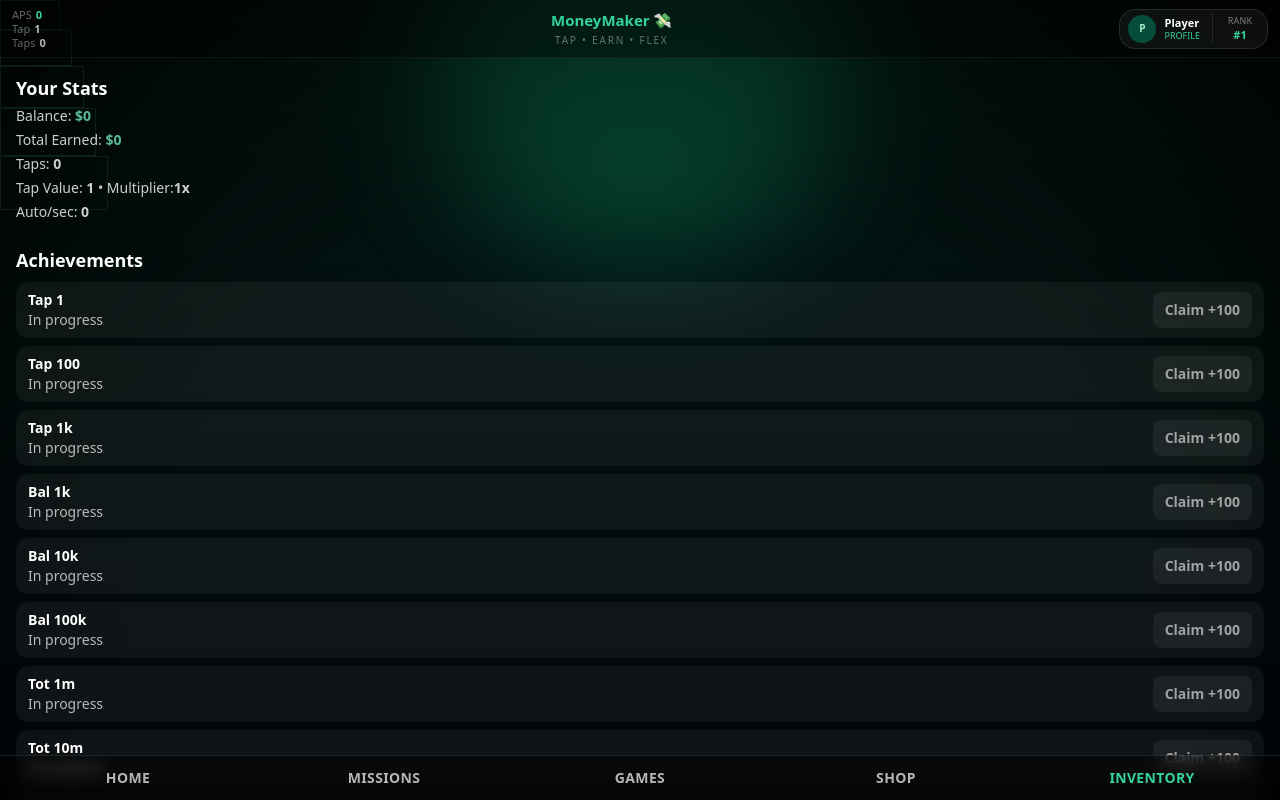
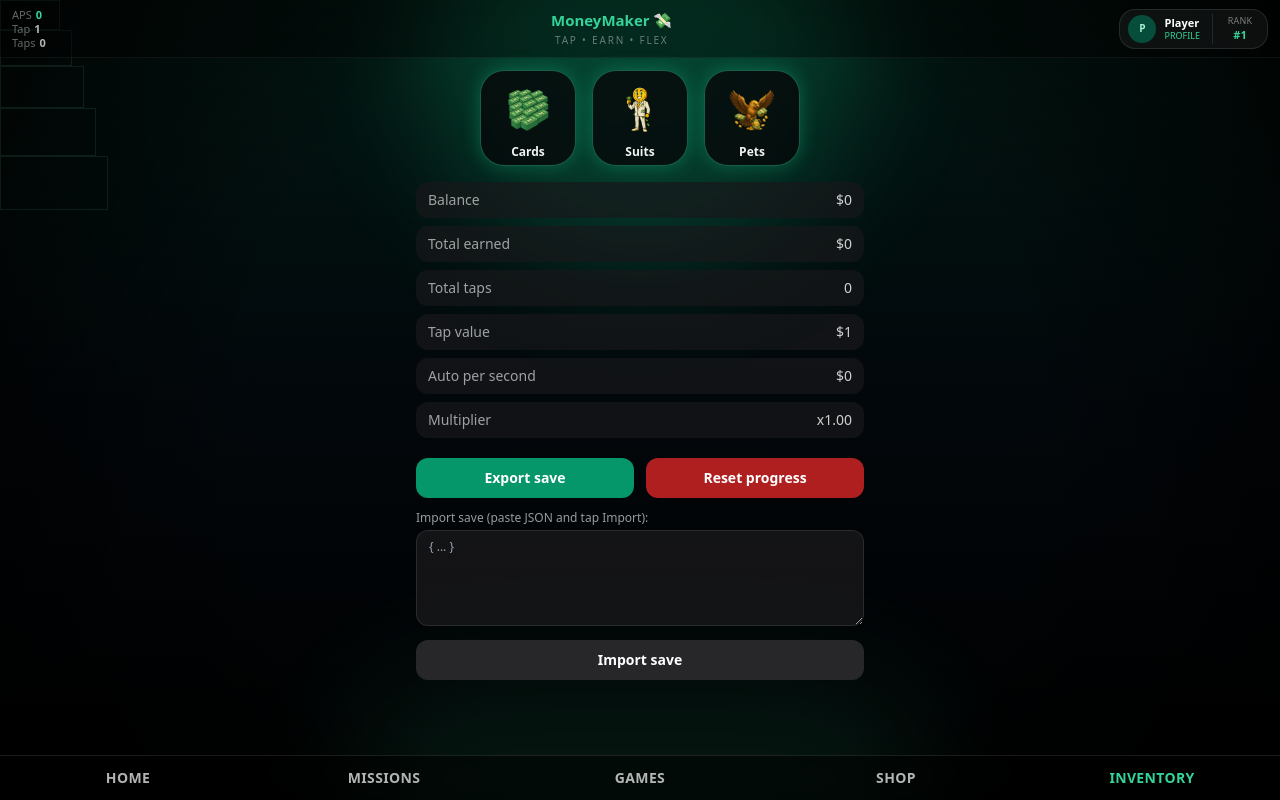
Before and after one commit to DozerBrain/TelegramMoneyMaker, a React (Vite) app: page / in a window 1280 px wide. Both pictures are taken after a click on the button "INVENTORY". Shown: the top 800 px of the page. Built offline with nearby package versions, Linux system fonts and the light colour scheme.

Commit message:
Update More.tsx

```diff
--- a/src/pages/More.tsx
+++ b/src/pages/More.tsx
@@ -1,8 +1,6 @@
-// src/pages/More.tsx
+// src/pages/More.tsx  (Inventory)
 import React, { useState } from "react";
-import { formatMoneyShort } from "../lib/format";
-
-type AchState = Record<string, { done: boolean; claimed: boolean }>;
+import LeftQuickNav from "../components/LeftQuickNav";
 
 type Props = {
   balance: number;
@@ -11,8 +9,11 @@ type Props = {
   tapValue: number;
   autoPerSec: number;
   multi: number;
-  achievementsState: AchState;
+
+  // still passed from App but not used here now
+  achievementsState: Record<string, { done: boolean; claimed: boolean }>;
   onClaim: (id: string, reward: number) => void;
+
   onReset: () => void;
   onExport: () => void;
   onImport: (raw: string) => void;
@@ -25,146 +26,81 @@ export default function More({
   tapValue,
   autoPerSec,
   multi,
-  achievementsState,
-  onClaim,
   onReset,
   onExport,
   onImport,
 }: Props) {
   const [importText, setImportText] = useState("");
-  const [importError, setImportError] = useState("");
-
-  function niceId(id: string) {
-    return id
-      .replace(/[_-]+/g, " ")
-      .replace(/\b\w/g, (c) => c.toUpperCase());
-  }
-
-  function claim(id: string) {
-    const reward = 100;
-    onClaim(id, reward);
-  }
-
-  function handleImport() {
-    setImportError("");
-    if (!importText.trim()) return;
-    try {
-      JSON.parse(importText);
-      onImport(importText.trim());
-      setImportText("");
-    } catch {
-      setImportError("Invalid JSON. Paste your exact save string.");
-    }
-  }
 
   return (
-    <div className="p-4 space-y-6 text-white">
-      {/* Stats */}
-      <section className="space-y-1">
-        <h2 className="text-lg font-bold">Your Stats</h2>
-        <div className="text-sm opacity-80">
-          Balance:{" "}
-          <b className="text-emerald-300">
-            ${formatMoneyShort(balance)}
-          </b>
+    <div className="w-full h-full flex flex-col items-center pt-3 pb-24 px-4 text-white">
+      {/* 🔹 Inventory header row: Cards / Suits / Pets */}
+      <LeftQuickNav />
+
+      {/* Small summary */}
+      <div className="mt-4 w-full max-w-md space-y-2 text-sm text-white/80">
+        <div className="flex justify-between bg-zinc-900/70 rounded-xl px-3 py-2">
+          <span className="text-white/60">Balance</span>
+          <span>${balance.toLocaleString()}</span>
         </div>
-        <div className="text-sm opacity-80">
-          Total Earned:{" "}
-          <b className="text-emerald-300">
-            ${formatMoneyShort(totalEarnings)}
-          </b>
+        <div className="flex justify-between bg-zinc-900/70 rounded-xl px-3 py-2">
+          <span className="text-white/60">Total earned</span>
+          <span>${totalEarnings.toLocaleString()}</span>
         </div>
-        <div className="text-sm opacity-80">
-          Taps: <b>{formatMoneyShort(taps)}</b>
+        <div className="flex justify-between bg-zinc-900/70 rounded-xl px-3 py-2">
+          <span className="text-white/60">Total taps</span>
+          <span>{taps.toLocaleString()}</span>
         </div>
-        <div className="text-sm opacity-80">
-          Tap Value: <b>{formatMoneyShort(tapValue)}</b> • Multiplier:
-<b>{formatMoneyShort(multi)}x</b>
+        <div className="flex justify-between bg-zinc-900/70 rounded-xl px-3 py-2">
+          <span className="text-white/60">Tap value</span>
+          <span>${tapValue.toLocaleString()}</span>
         </div>
-        <div className="text-sm opacity-80">
-          Auto/sec: <b>{formatMoneyShort(autoPerSec)}</b>
+        <div className="flex justify-between bg-zinc-900/70 rounded-xl px-3 py-2">
+          <span className="text-white/60">Auto per second</span>
+          <span>${autoPerSec.toLocaleString()}</span>
         </div>
-      </section>
-
-      {/* Achievements */}
-      <section className="space-y-2">
-        <h2 className="text-lg font-bold">Achievements</h2>
-        {Object.keys(achievementsState).length === 0 ? (
-          <div className="text-sm opacity-70">
-            No achievements yet — keep tapping! 💪
-          </div>
-        ) : (
-          <div className="space-y-2">
-            {Object.entries(achievementsState).map(([id, st]) => (
-              <div
-                key={id}
-                className="flex items-center justify-between bg-white/5 rounded-xl px-3 py-2"
-              >
-                <div className="text-sm">
-                  <div className="font-semibold">{niceId(id)}</div>
-                  <div className="opacity-70">
-                    {st.done ? "Completed" : "In progress"}
+        <div className="flex justify-between bg-zinc-900/70 rounded-xl px-3 py-2">
+          <span className="text-white/60">Multiplier</span>
+          <span>x{multi.toFixed(2)}</span>
         </div>
       </div>
-                <button
-                  disabled={!st.done || st.claimed}
-                  onClick={() => claim(id)}
-                  className={`px-3 py-2 rounded-lg text-sm font-semibold transition
-                    ${
-                      st.done && !st.claimed
-                        ? "bg-emerald-600 hover:bg-emerald-500"
-                        : "bg-white/10 opacity-60"
-                    }`}
-                >
-                  {st.claimed ? "Claimed" : "Claim +100"}
-                </button>
-              </div>
-            ))}
-          </div>
-        )}
-      </section>
 
-      {/* Save & Import/Export */}
-      <section className="space-y-3">
-        <h2 className="text-lg font-bold">Save Management</h2>
-        <div className="grid grid-cols-2 gap-2">
+      {/* Save tools */}
+      <div className="mt-5 w-full max-w-md">
+        <div className="flex gap-3 mb-3">
           <button
             onClick={onExport}
-            className="rounded-xl py-3 bg-white/10 hover:bg-white/20 font-semibold"
+            className="flex-1 rounded-xl bg-emerald-600 hover:bg-emerald-500 text-sm font-semibold py-2.5"
           >
-            📤 Export Save
+            Export save
           </button>
           <button
             onClick={onReset}
-            className="rounded-xl py-3 bg-white/10 hover:bg-white/20 font-semibold"
+            className="flex-1 rounded-xl bg-red-600/80 hover:bg-red-500 text-sm font-semibold py-2.5"
           >
-            ♻️ Reset Progress
+            Reset progress
           </button>
         </div>
 
-        <div>
+        <div className="text-xs text-white/60 mb-1">
+          Import save (paste JSON and tap Import):
+        </div>
         <textarea
+          className="w-full h-24 rounded-xl bg-zinc-900/80 border border-white/10 px-3 py-2 text-xs outline-none focus:border-emerald-500"
           value={importText}
           onChange={(e) => setImportText(e.target.value)}
-            placeholder="Paste your save JSON here"
-            className="w-full h-28 rounded-xl bg-black/40 border border-white/10 p-3"
+          placeholder="{ ... }"
         />
-          <div className="flex gap-2 mt-2">
         <button
-              onClick={handleImport}
-              className="rounded-xl px-4 py-2 bg-emerald-600 hover:bg-emerald-500 font-semibold"
+          onClick={() => {
+            if (!importText.trim()) return;
+            onImport(importText);
+          }}
+          className="mt-2 w-full rounded-xl bg-zinc-800 hover:bg-zinc-700 text-sm font-semibold py-2.5"
         >
-              Import
+          Import save
         </button>
-            {importError && (
-              <div className="text-sm text-red-400">{importError}</div>
-            )}
       </div>
-          <div className="text-xs opacity-60 mt-1">
-            Tip: Export on one device and paste here to continue on another.
-          </div>
-        </div>
-      </section>
     </div>
   );
 }
```
Lines whose indentation alone changed are shown as unchanged.
